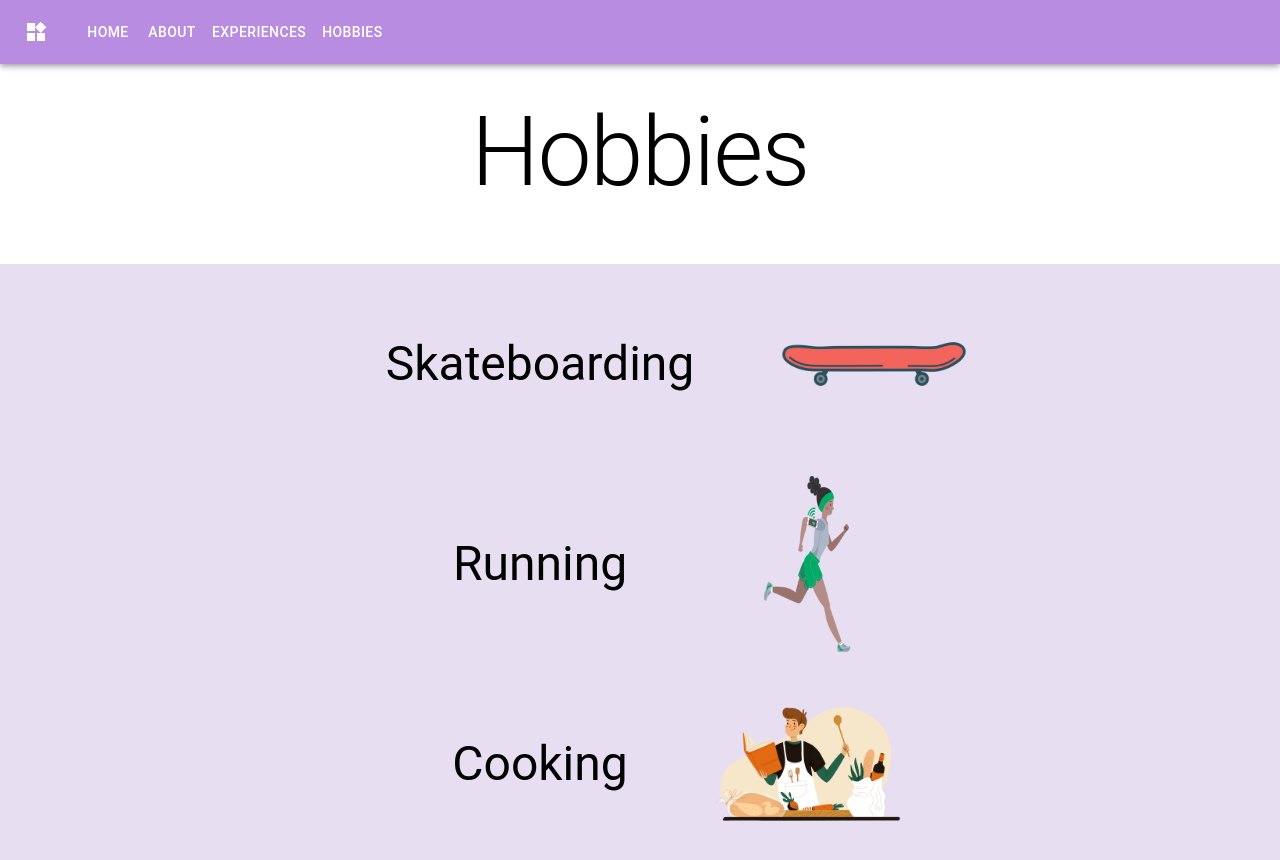
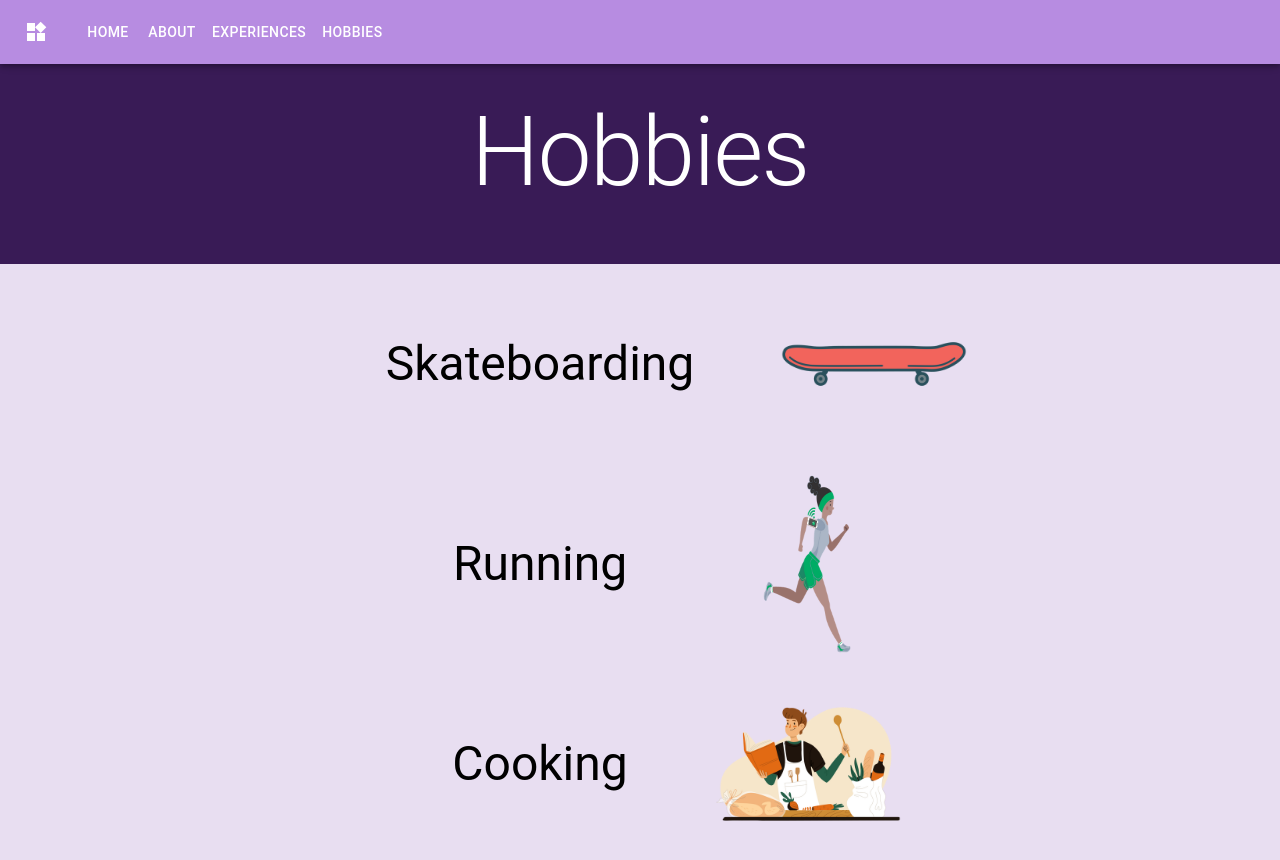
Before and after one commit to rachel-hu-hub/portfolio, a React (Create React App) app in the folder frontend/: page /hobbies in a window 1280 px wide. Shown: the top 860 px of the page. Built offline with nearby package versions, Linux system fonts and the light colour scheme.

Commit message:
Styling of hobbies header

```diff
--- a/frontend/src/pages/Hobbies.js
+++ b/frontend/src/pages/Hobbies.js
@@ -26,9 +26,10 @@ const Hobbies = () => {
       flexDirection={"column"}
       justifyContent="center"
       alignItems="center"
+      bgcolor={"primary.main"}
     >
       <Box height={40} />
-      <Typography variant="h1" margin={7}>
+      <Typography variant="h1" margin={7} color={"primary.contrastText"}>
         Hobbies
       </Typography>
       {hobbies.map((hobby, index) => (
```
